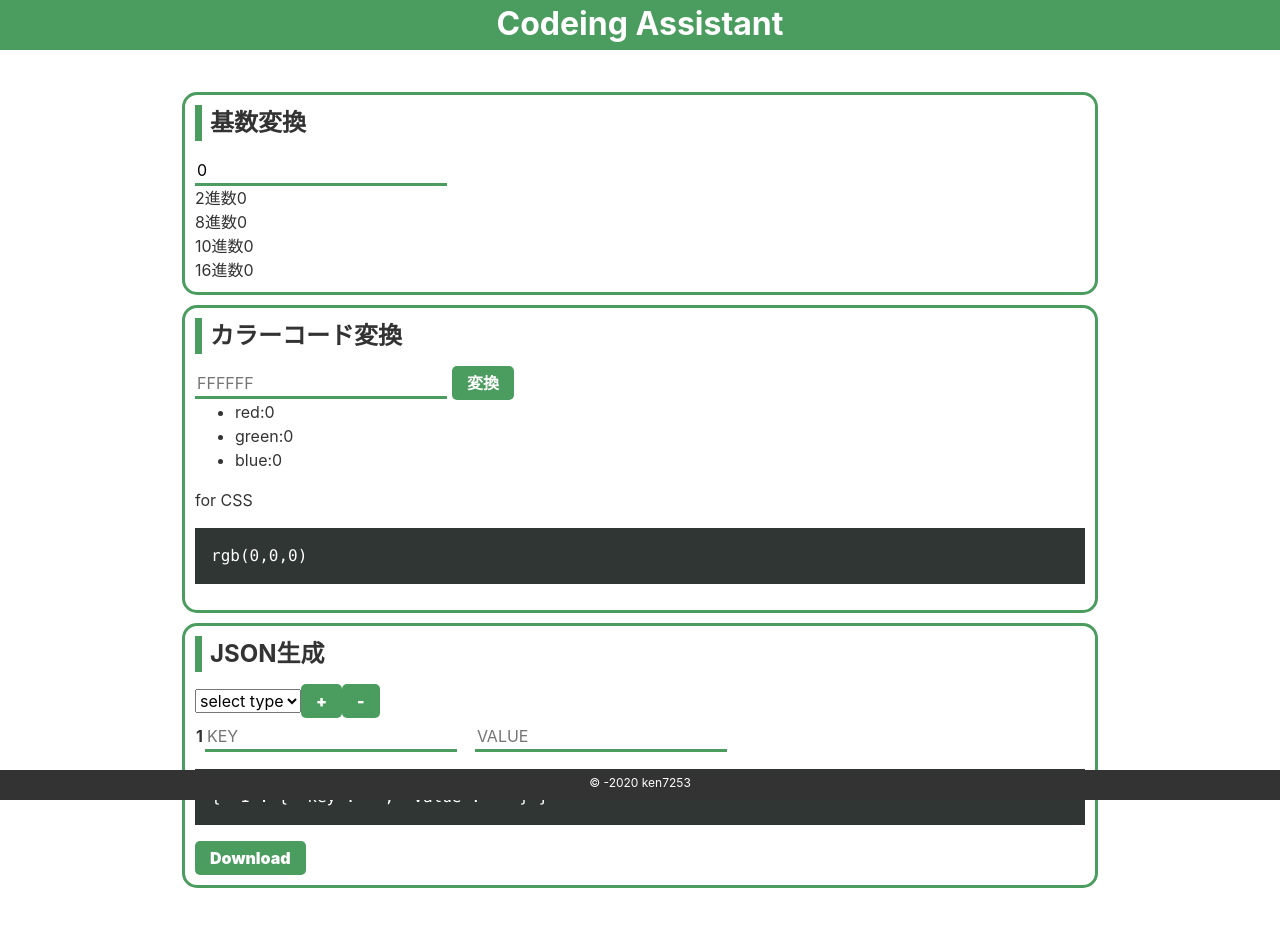
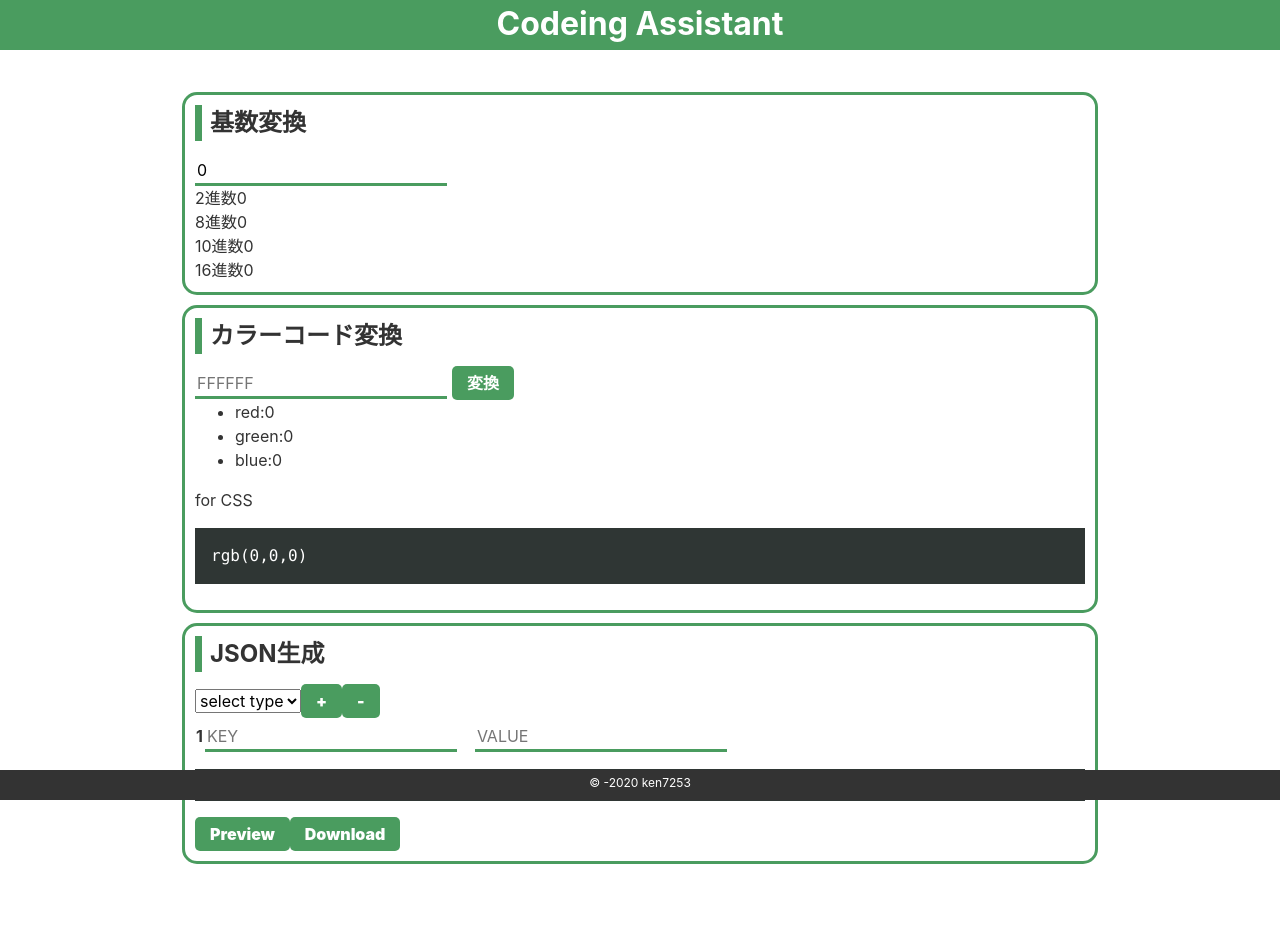
Before and after one commit to ken7253/coding_assistant, a Vue app: page / in a window 1280 px wide. Shown: the top 926 px of the page. Built offline with nearby package versions, Linux system fonts and the light colour scheme.

Commit message:
create func createPreview

```diff
--- a/src/components/CreateJsonFile.vue
+++ b/src/components/CreateJsonFile.vue
@@ -21,7 +21,8 @@
     </table>
 
     <div>
-      <code>{{ lines }}</code>
+      <code>{{ previewData }}</code>
+      <input @click="createPreview" type="button" value="Preview">
       <input @click="downloadJson" type="button" value="Download" />
     </div>
   </div>
@@ -32,30 +33,39 @@ export default {
   data: function() {
     return {
       lines: { 1: { key: "", value: "" } },
+      previewData: "",
       valueType: "",
     };
   },
   methods: {
+    getLinesLength: function(offset = 0) {
+      const linesLength = Object.keys(this.lines).length;
+      return linesLength + offset;
+    },
     addNewRow: function() {
-      const nextObjectLength = Object.keys(this.lines).length + 1;
-      const nextKey = nextObjectLength;
+      const nextKey = this.getLinesLength(1);
       return this.$set(this.lines, nextKey, { key: "", value: "" });
     },
     removeRow: function() {
-      const linesLastNum = Object.keys(this.lines).length;
-      if (linesLastNum <= 1) {
+      if (this.getLinesLength() <= 1) {
         return void 0;
       } else {
-        return this.$delete(this.lines, linesLastNum);
+        return this.$delete(this.lines, this.getLinesLength());
       }
     },
     downloadJson: function() {
-      return console.log("Download");
+      this.createPreview();
+      // ダウンロード処理
+      return console.log(this.previewData);
     },
-    convertToJson: function() {
-      const original = this.lines;
-      // 元データをJSONに変換
-      return console.log(original);
+    createPreview: function() {
+      const json = new Object;
+      for (let index in this.lines) {
+        const key = this.lines[index].key;
+        const value = this.lines[index].value;
+        json[key] = value;
+      }
+      return this.previewData = json;
     },
   },
 };
```
